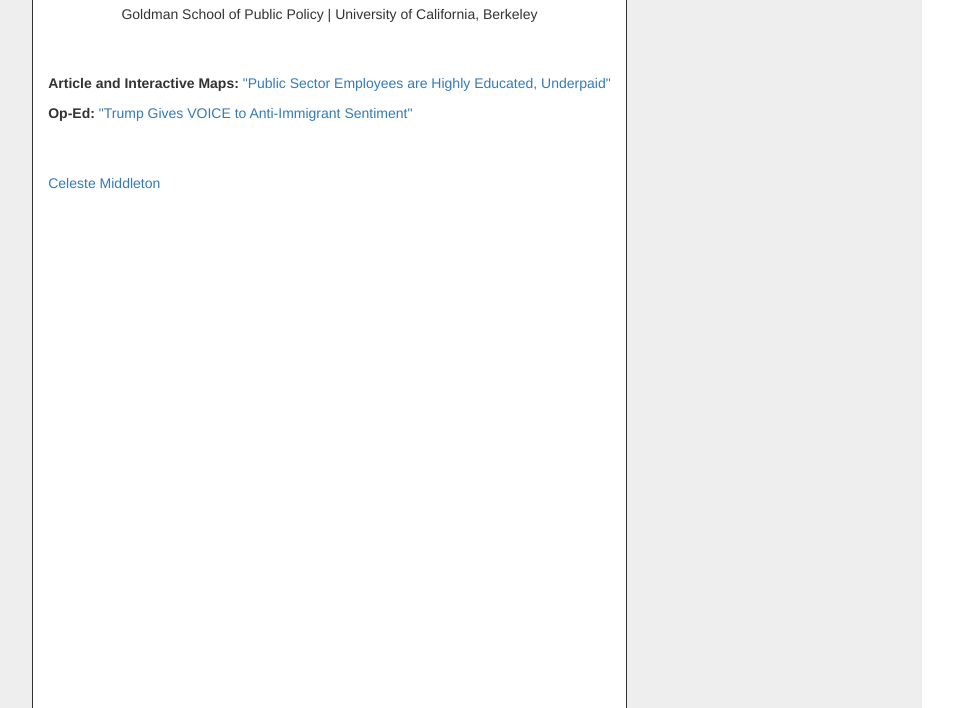
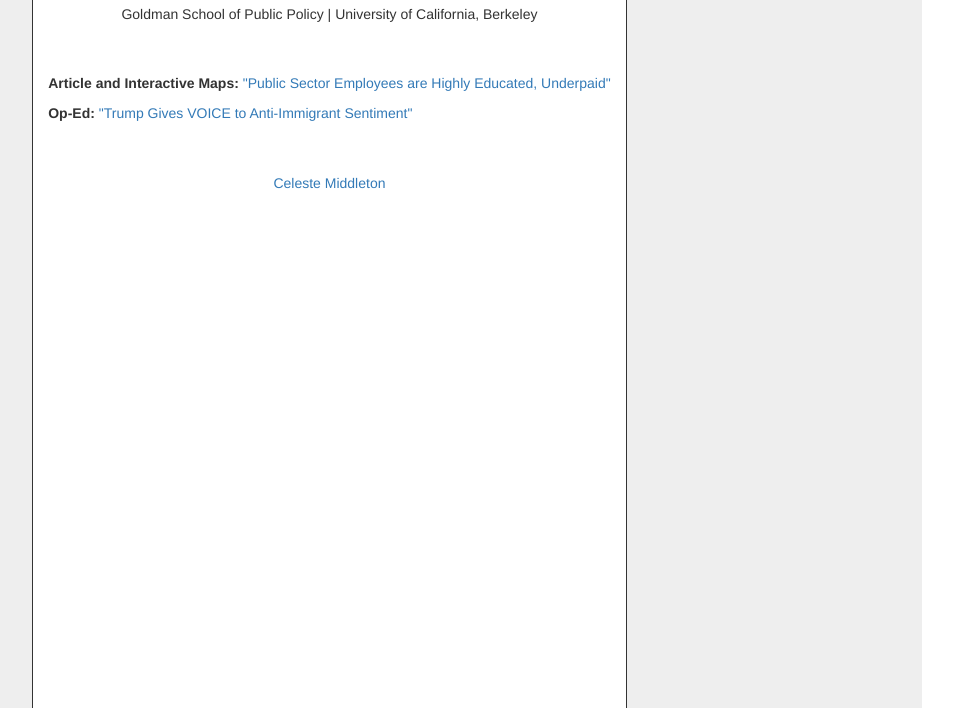
Before and after one commit to cemiddleton/cemiddleton.github.io, a plain HTML site: page index.html in a window 1280 px wide. Shown: the part 92-800 px from the top of the page, without its empty margins (263-1216 px from the left). Drawn offline with nearby package versions, Linux system fonts and the light colour scheme.

Commit message:
Update index.html

```diff
--- a/index.html
+++ b/index.html
@@ -27,7 +27,7 @@
 		<p><strong>Article and Interactive Maps:</strong> <a href="https://cemiddleton.github.io/pubwages.html">"Public Sector Employees are Highly Educated, Underpaid"</a></p>
 		<p><strong>Op-Ed:</strong> <a href="https://berkeleypublicpolicyjournal.org/2017/03/09/trump-gives-voice-to-anti-immigrant-sentiment/">"Trump Gives VOICE to Anti-Immigrant Sentiment"</a></p>
 		<br /><br />
-		<div class="LI-profile-badge"  data-version="v1" data-size="large" data-locale="en_US" data-type="vertical" data-theme="dark" data-vanity="celeste-middleton"><a class="LI-simple-link" href='https://www.linkedin.com/in/celeste-middleton?trk=profile-badge'>Celeste Middleton</a></div>
+		<div align="center" class="LI-profile-badge"  data-version="v1" data-size="medium" data-locale="en_US" data-type="vertical" data-theme="dark" data-vanity="celeste-middleton"><a class="LI-simple-link" href='https://www.linkedin.com/in/celeste-middleton?trk=profile-badge'>Celeste Middleton</a></div>
 	</div>
 
 
```
